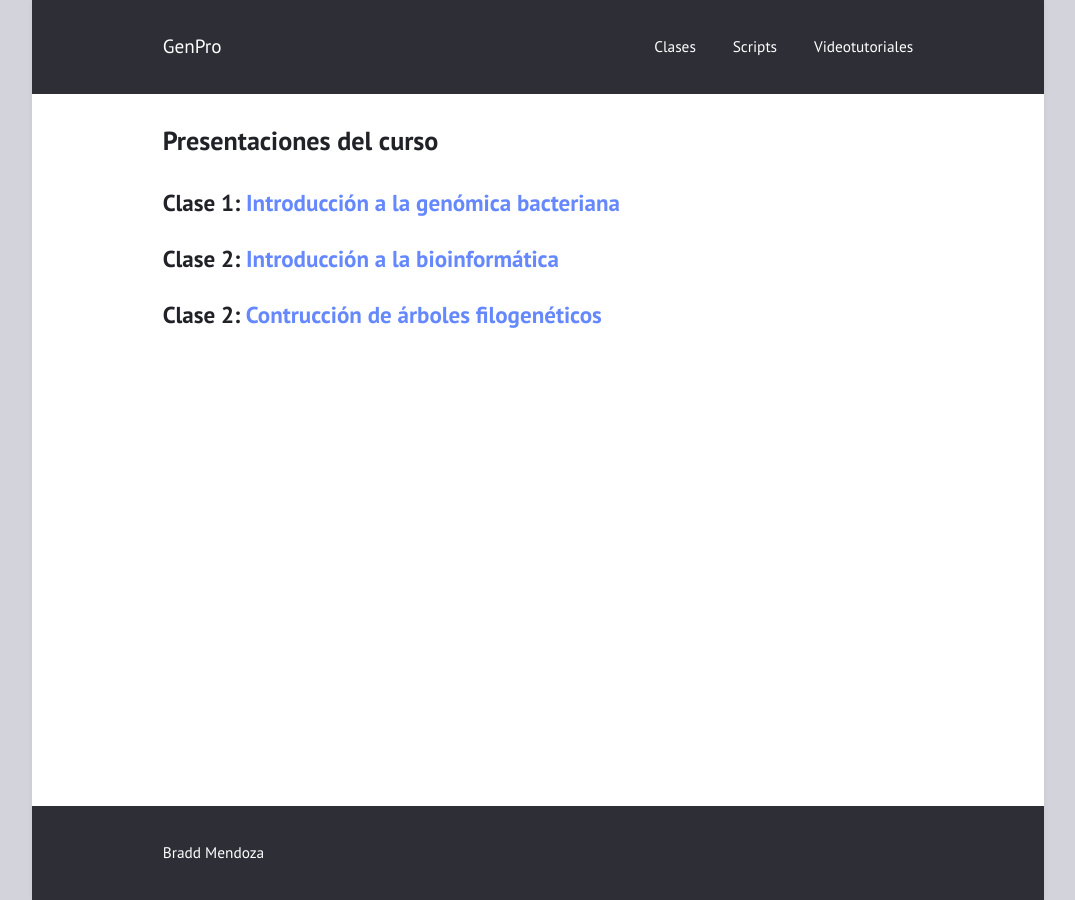
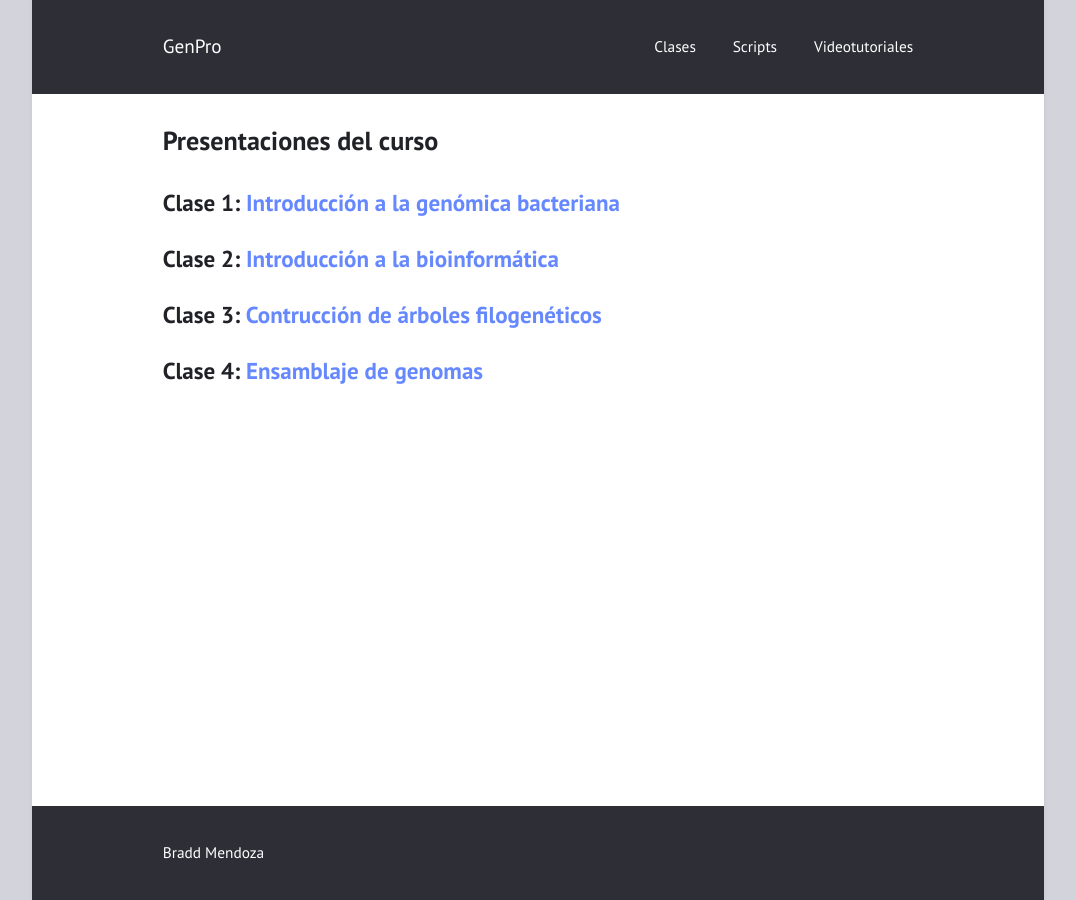
Before and after one commit to braddmg/GenPro, a Jekyll site: the page built from Clases.md, in a window 1280 px wide. Shown: the whole page, without its empty margins (102-1177 px from the left). Built offline with Jekyll 4.4.1, drawn with Linux system fonts in a browser that asks for light colours.

Commit message:
Update Clases.md

```diff
--- a/Clases.md
+++ b/Clases.md
@@ -5,8 +5,10 @@ layout: page
 
 ## Clase 1: [Introducción a la genómica bacteriana]
 ## Clase 2: [Introducción a la bioinformática]
-## Clase 2: [Contrucción de árboles filogenéticos]
+## Clase 3: [Contrucción de árboles filogenéticos]
+## Clase 4: [Ensamblaje de genomas]
 [Introducción a la genómica bacteriana]: https://github.com/braddmg/GenPro/raw/main/Clases/Clase_1.pdf
 [Introducción a la bioinformática]:   https://github.com/braddmg/GenPro/raw/main/Clases/Clase%202.pdf
-[Contrucción de árboles filogenéticos]:   https://github.com/braddmg/GenPro/raw/main/Clases/Clase%202.pdf
+[Contrucción de árboles filogenéticos]:   https://github.com/braddmg/GenPro/raw/main/Clases/Clase%203.pdf
+[Ensamblaje de genomas]:   https://github.com/braddmg/GenPro/raw/main/Clases/Clase%204.pdf
 [jekyll-talk]: https://talk.jekyllrb.com/
```
